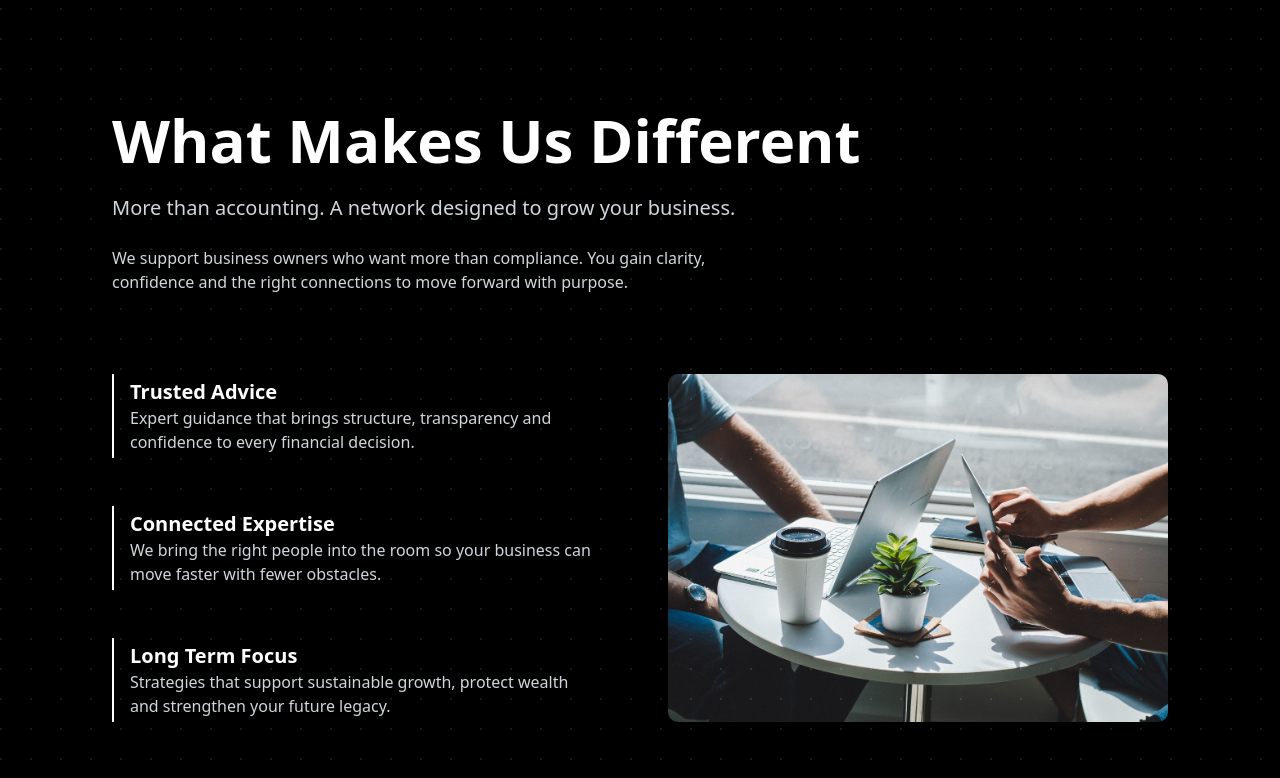
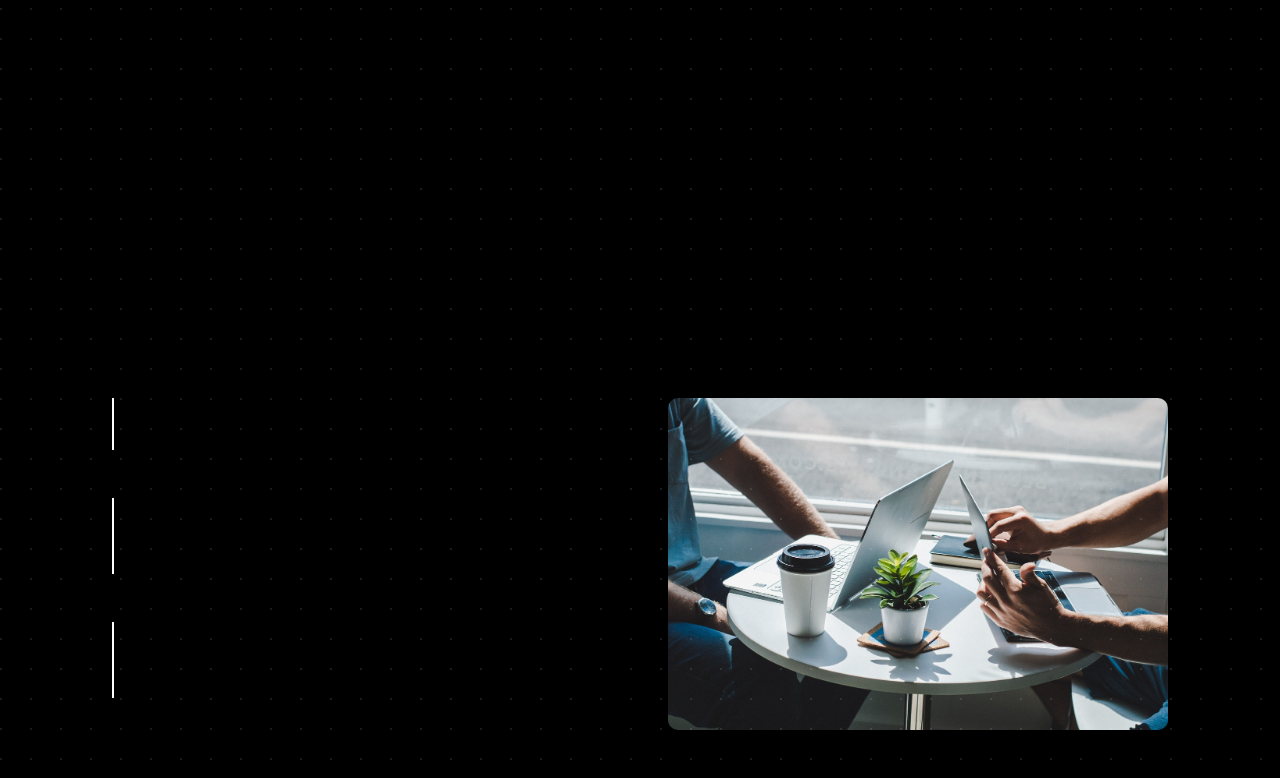
Before and after one commit to KrisD23/abrol, a Next.js app: page / in a window 1280 px wide. Shown: the part 802-1580 px from the top of the page. Built offline with nearby package versions, Linux system fonts and the light colour scheme.

Commit message:
added animation in WhatMakesUsDifferent Section

```diff
--- a/src/app/layout.tsx
+++ b/src/app/layout.tsx
@@ -23,7 +23,7 @@ export default function RootLayout({
     <html lang="en" style={{ maxWidth: "100vw", overflowX: "hidden" }}>
       <body
         className={`${bebasNeue.variable} antialiased`}
-        style={{ maxWidth: "100vw", overflowX: "hidden" }}
+        // style={{ maxWidth: "100vw", overflowX: "hidden" }}
       >
         {children}
       </body>
--- a/src/components/homepage/WhatMakesUsDifferent.tsx
+++ b/src/components/homepage/WhatMakesUsDifferent.tsx
@@ -1,51 +1,141 @@
+"use client";
+
 import Image from "next/image";
-import React from "react";
+import React, { useEffect, useRef } from "react";
+import { gsap } from "gsap";
+import { ScrollTrigger } from "gsap/ScrollTrigger";
+
+gsap.registerPlugin(ScrollTrigger);
 
 const WhatMakesUsDifferent = () => {
+  const sectionRef = useRef(null);
+
+  useEffect(() => {
+    if (!sectionRef.current) return;
+
+    const ctx = gsap.context(() => {
+      // --- Heading Animation ---
+      gsap.from(".wmud-heading", {
+        y: 80,
+        opacity: 0,
+        duration: 1.2,
+        ease: "power3.out",
+        scrollTrigger: {
+          trigger: sectionRef.current,
+          start: "10% 85%",
+          toggleActions: "play none none reset",
+        },
+      });
+
+      // --- Content Animation ---
+      gsap.from(".wmud-content", {
+        y: 80,
+        opacity: 0,
+        duration: 1.1,
+        stagger: 0.2,
+        ease: "power3.out",
+        scrollTrigger: {
+          trigger: sectionRef.current,
+          start: "10% 75%",
+          toggleActions: "play none none reset",
+        },
+      });
+
+      // --- Points Animation ---
+      gsap.from(".wmud-point", {
+        xPercent: -200,
+        opacity: 1,
+        duration: 1.2,
+        stagger: 0.25,
+        ease: "power3.out",
+        scrollTrigger: {
+          trigger: sectionRef.current,
+          start: "30% 70%",
+          toggleActions: "play none none reset",
+          markers: true,
+        },
+      });
+    }, sectionRef);
+
+    return () => ctx.revert();
+  }, []);
+
   return (
-    <section className=" px-28 pt-28 pb-20">
-      <div className="flex flex-col  gap-6">
-        <h1 className="text-6xl font-semibold ">What Makes Us Different</h1>
-        <p className="text-xl text-gray-300">
-          More than accounting. A network designed to grow your business.
-        </p>
-        <p className=" text-gray-300 max-w-2xl">
-          We support business owners who want more than compliance. You gain
-          clarity, confidence and the right connections to move forward with
-          purpose.
-        </p>
+    <section ref={sectionRef} className="px-28 pt-28 pb-20">
+      {/* HEADING */}
+      <div className="flex flex-col gap-4">
+        <div className="h-20 overflow-hidden">
+          <h1 className="wmud-heading text-6xl font-semibold">
+            What Makes Us Different
+          </h1>
+        </div>
+
+        {/* CONTENT */}
+        <div className="h-10 overflow-hidden">
+          <p className="wmud-content text-xl text-gray-300">
+            More than accounting. A network designed to grow your business.
+          </p>
+        </div>
+        <div className="h-14 overflow-hidden">
+          <p className="wmud-content text-gray-300 max-w-2xl">
+            We support business owners who want more than compliance. You gain
+            clarity, confidence and the right connections to move forward.
+          </p>
+        </div>
       </div>
 
+      {/* GRID */}
       <div className="grid grid-cols-12 gap-12 mt-20">
-        <div className=" col-span-6 flex flex-col gap-12">
-          <div className="border-l-2 px-4 py-1 border-white">
-            <h1 className="text-xl font-semibold">Trusted Advice</h1>
-            <p className=" text-gray-300">
-              Expert guidance that brings structure, transparency and confidence
-              to every financial decision.
-            </p>
+        <div className="col-span-6 flex flex-col gap-12">
+          {/* POINT 1 */}
+          <div className=" flex gap-4">
+            <div className="border h-full border-white" />
+            <div className="w-2xl overflow-hidden">
+              <div className="wmud-point">
+                <h1 className="text-xl font-semibold">Trusted Advice</h1>
+                <p className="text-gray-300">
+                  Expert guidance that brings transparency and confidence.
+                </p>
+              </div>
+            </div>
           </div>
-          <div className="border-l-2 px-4 py-1 border-white">
-            <h1 className="text-xl font-semibold">Connected Expertise</h1>
-            <p className=" text-gray-300">
-              We bring the right people into the room so your business can move
-              faster with fewer obstacles.
-            </p>
+
+          {/* POINT 2 */}
+          <div className=" flex gap-4">
+            <div className="border h-full border-white" />
+            <div className="w-2xl overflow-hidden">
+              <div className="wmud-point">
+                <h1 className="text-xl font-semibold">Connected Expertise</h1>
+                <p className="text-gray-300">
+                  We bring the right people into the room so your business moves
+                  faster.
+                </p>
+              </div>
+            </div>
           </div>
-          <div className="border-l-2 px-4 py-1 border-white">
-            <h1 className="text-xl font-semibold">Long Term Focus</h1>
-            <p className=" text-gray-300">
-              Strategies that support sustainable growth, protect wealth and
-              strengthen your future legacy.
-            </p>
+
+          {/* POINT 3 */}
+          <div className=" flex gap-4">
+            <div className="border h-full border-white" />
+            <div className="w-2xl overflow-hidden">
+              <div className="wmud-point">
+                <h1 className="text-xl font-semibold">Long Term Focus</h1>
+                <p className="text-gray-300">
+                  Strategies that protect wealth and strengthen your future
+                  legacy.
+                </p>
+              </div>
+            </div>
           </div>
         </div>
+
+        {/* IMAGE */}
         <div className="col-span-6 flex justify-end">
           <Image
             src={"/WhatMakesUsDifferent.jpg"}
             width={500}
             height={330}
-            alt="What Makes Us w-full h-300 Different"
+            alt="What Makes Us Different"
             className="object-cover rounded-lg"
           />
         </div>
```
